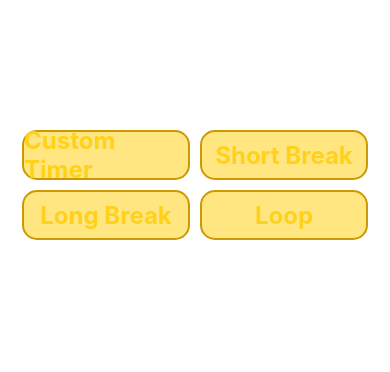
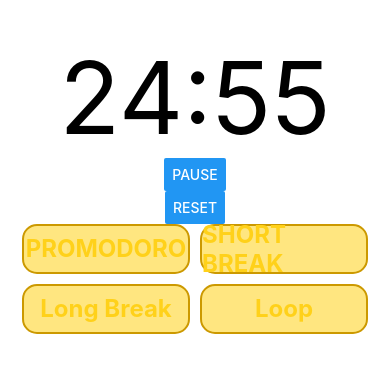
Before and after one commit to dexzhu1987/ReactNativeTimerProject, a React Native app: screen / in a window 390 px wide. Shown: the part 232-604 px from the top of the page. Built offline with nearby package versions, Linux system fonts and the light colour scheme.

Commit message:
backend functions added

```diff
--- a/App.js
+++ b/App.js
@@ -1,29 +1,180 @@
-import React from 'react';
-import { StyleSheet, Text, View, TouchableOpacity} from 'react-native'
+import React, { Component } from "react";
+import { StyleSheet, Text, View, Button, TouchableOpacity } from "react-native";
+import { Constants } from "expo";
+
+const SHORTBREAK = 300;
+const PROMODORO = 1500;
+const LONGBREAK = 600;
+var timer;
+
+class Counter extends Component {
+  constructor(props) {
+    super(props);
+    this.state = {
+      count: props.count,
+      isOnBreak: props.isOnBreak,
+      isStart: props.isStart
+    };
+  }
+
+  componentDidMount() {
+    timer = setInterval(this.incrementCount, 1000);
+  }
+
+  componentWillUnmount() {
+    clearInterval(timer);
+  }
+
+  getAlert(start) {
+    if (!start) {
+      timer = setInterval(this.incrementCount, 1000);
+    } else {
+      clearInterval(timer);
+    }
+  }
+
+  incrementCount = () => {
+    if (this.state.count > 0) {
+      this.setState(prevState => ({ count: prevState.count - 1 }));
+    } else {
+      if (this.state.isOnBreak) {
+        this.setState({
+          count: PROMODORO,
+          isOnBreak: !this.state.isOnBreak
+        });
+      } else {
+        this.setState({
+          count: SHORTBREAK,
+          isOnBreak: !this.state.isOnBreak
+        });
+      }
+      alert("done");
+    }
+  };
+
+  toMinutes(seconds) {
+    var mins = parseInt(seconds / 60);
+    var secs = parseInt(seconds % 60);
+    if (mins < 10) {
+      mins = "0" + mins;
+    }
+    if (secs < 10) {
+      secs = "0" + secs;
+    }
+    return mins + ":" + secs;
+  }
+
+  render() {
+    return (
+      <Text style={styles.counterText}>{this.toMinutes(this.state.count)}</Text>
+    );
+  }
+}
 
 function SelectButtons({ title, color, background, onPress }) {
-  return(
+  return (
     <TouchableOpacity
       onPress={onPress}
-      style={[ styles.button, { backgroundColor: background } ]}
+      style={[styles.button, { backgroundColor: background }]}
       activeOpacity={0.5}
     >
       <View>
-        <Text style={[ styles.buttonTitle, { color } ]}>{ title }</Text>
+        <Text style={[styles.buttonTitle, { color }]}>{title}</Text>
       </View>
     </TouchableOpacity>
-  )
+  );
 }
 
 export default class App extends React.Component {
+  constructor(props) {
+    super(props);
+
+    this.state = {
+      howlong: PROMODORO,
+      reshow: false,
+      isOnBreak: false,
+      isStart: true,
+      startButtonText: "PAUSE",
+      isOnLongBreak: false
+    };
+    this.child = React.createRef();
+  }
+
+  toggleCounter(time, isOnBreak, isOnLongBreak) {
+    this.setState({
+      howlong: time,
+      reshow: true,
+      isOnBreak: isOnBreak,
+      isStart: true,
+      startButtonText: "PAUSE",
+      isOnLongBreak: isOnLongBreak
+    });
+    setTimeout(() => {
+      this.setState({
+        reshow: false
+      });
+    }, 1);
+  }
+
+  toggleStartPause() {
+    this.child.current.getAlert(this.state.isStart);
+    this.setState({
+      isStart: !this.state.isStart,
+      startButtonText: this.state.isStart ? "START" : "PAUSE"
+    });
+  }
+
+  toggleReset() {
+    if (this.state.isOnBreak) {
+      if (this.state.isOnLongBreak) {
+        this.toggleCounter(LONGBREAK, true, true);
+      } else {
+        this.toggleCounter(SHORTBREAK, true, false);
+      }
+    } else {
+      this.toggleCounter(PROMODORO, false);
+    }
+    this.setState({
+      isStart: true,
+      startButtonText: "PAUSE"
+    });
+  }
+
   render() {
     return (
       <View style={styles.container}>
+        {!this.state.reshow && (
+          <Counter
+            count={this.state.howlong}
+            isOnBreak={this.state.isOnBreak}
+            ref={this.child}
+          />
+        )}
+        <Button
+          title={this.state.startButtonText}
+          onPress={() => this.toggleStartPause()}
+        />
+        <Button title="RESET" onPress={() => this.toggleReset()} />
         <View style={styles.buttonsRow}>
-          <SelectButtons title='Custom Timer' color='#ffd11a'  background='#ffe680'/>
-          <SelectButtons title='Short Break' color='#ffd11a' background='#ffe680'/>
-          <SelectButtons title='Long Break' color='#ffd11a' background='#ffe680'/>
-          <SelectButtons title='Loop' color='#ffd11a' background='#ffe680'/>
+          <SelectButtons
+            title="PROMODORO"
+            color="#ffd11a"
+            background="#ffe680"
+            onPress={() => this.toggleCounter(PROMODORO, false, false)}
+          />
+          <SelectButtons
+            title="SHORT BREAK"
+            color="#ffd11a"
+            background="#ffe680"
+            onPress={() => this.toggleCounter(SHORTBREAK, true, false)}
+          />
+          <SelectButtons
+            title="Long Break"
+            color="#ffd11a"
+            background="#ffe680"
+            onPress={() => this.toggleCounter(LONGBREAK, true, true)}
+          />
+          <SelectButtons title="Loop" color="#ffd11a" background="#ffe680" />
         </View>
       </View>
     );
@@ -33,13 +184,13 @@ export default class App extends React.Component {
 const styles = StyleSheet.create({
   container: {
     flex: 1,
-    backgroundColor: '#fff',
-    alignItems: 'center',
-    justifyContent: 'center',
+    backgroundColor: "#fff",
+    alignItems: "center",
+    justifyContent: "center"
   },
   buttonTitle: {
     fontSize: 24,
-    fontWeight: 'bold',
+    fontWeight: "bold"
   },
   button: {
     width: 168,
@@ -48,14 +199,17 @@ const styles = StyleSheet.create({
     marginLeft: 5,
     marginRight: 5,
     borderRadius: 15,
-    borderColor: '#cc9900',
+    borderColor: "#cc9900",
     borderWidth: 2,
-    justifyContent: 'center',
-    alignItems: 'center',
+    justifyContent: "center",
+    alignItems: "center"
   },
   buttonsRow: {
-    flexDirection: 'row',
-    flexWrap: 'wrap',
-    justifyContent: 'center'
+    flexDirection: "row",
+    flexWrap: "wrap",
+    justifyContent: "center"
+  },
+  counterText: {
+    fontSize: 100
   }
 });
```
